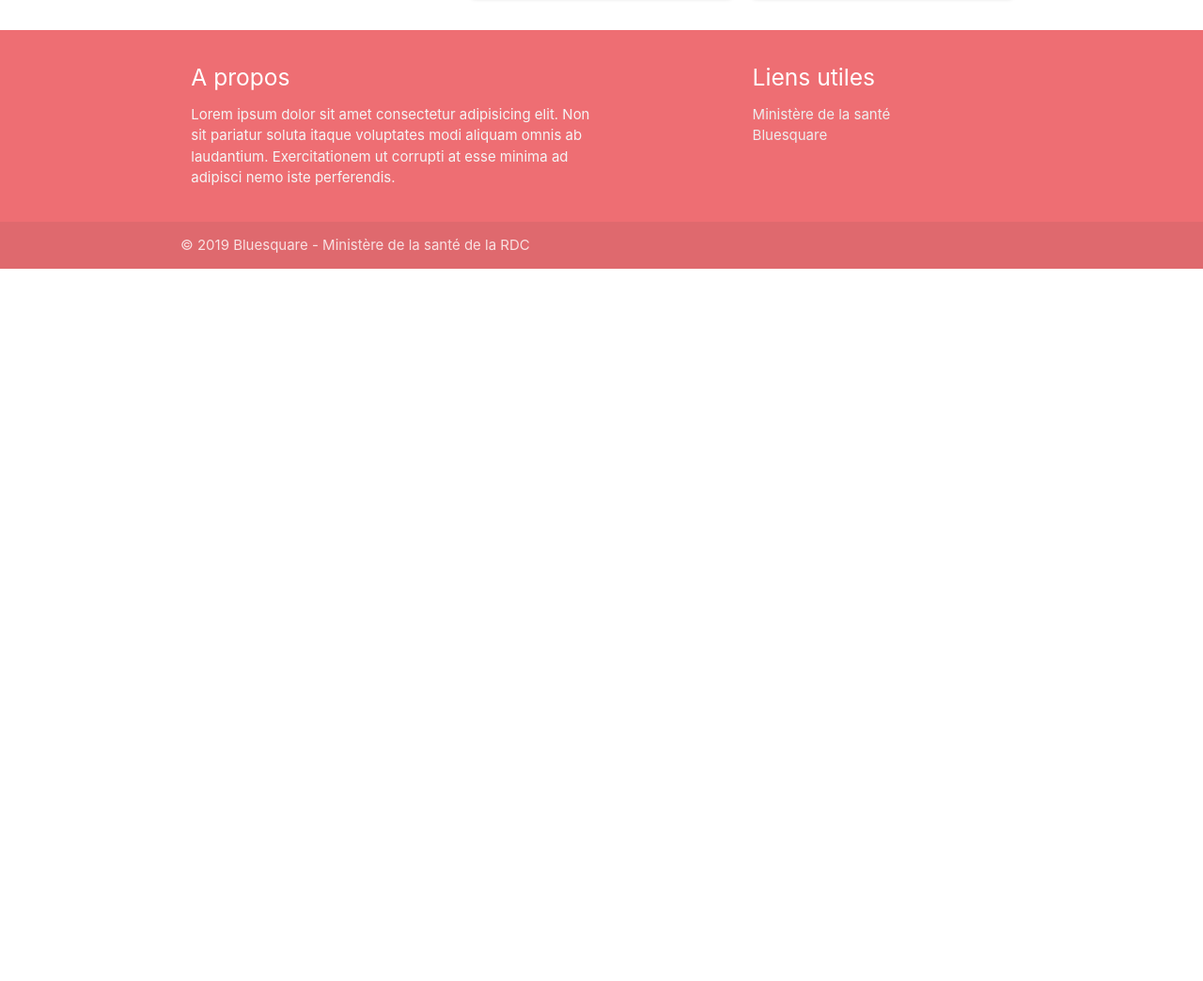
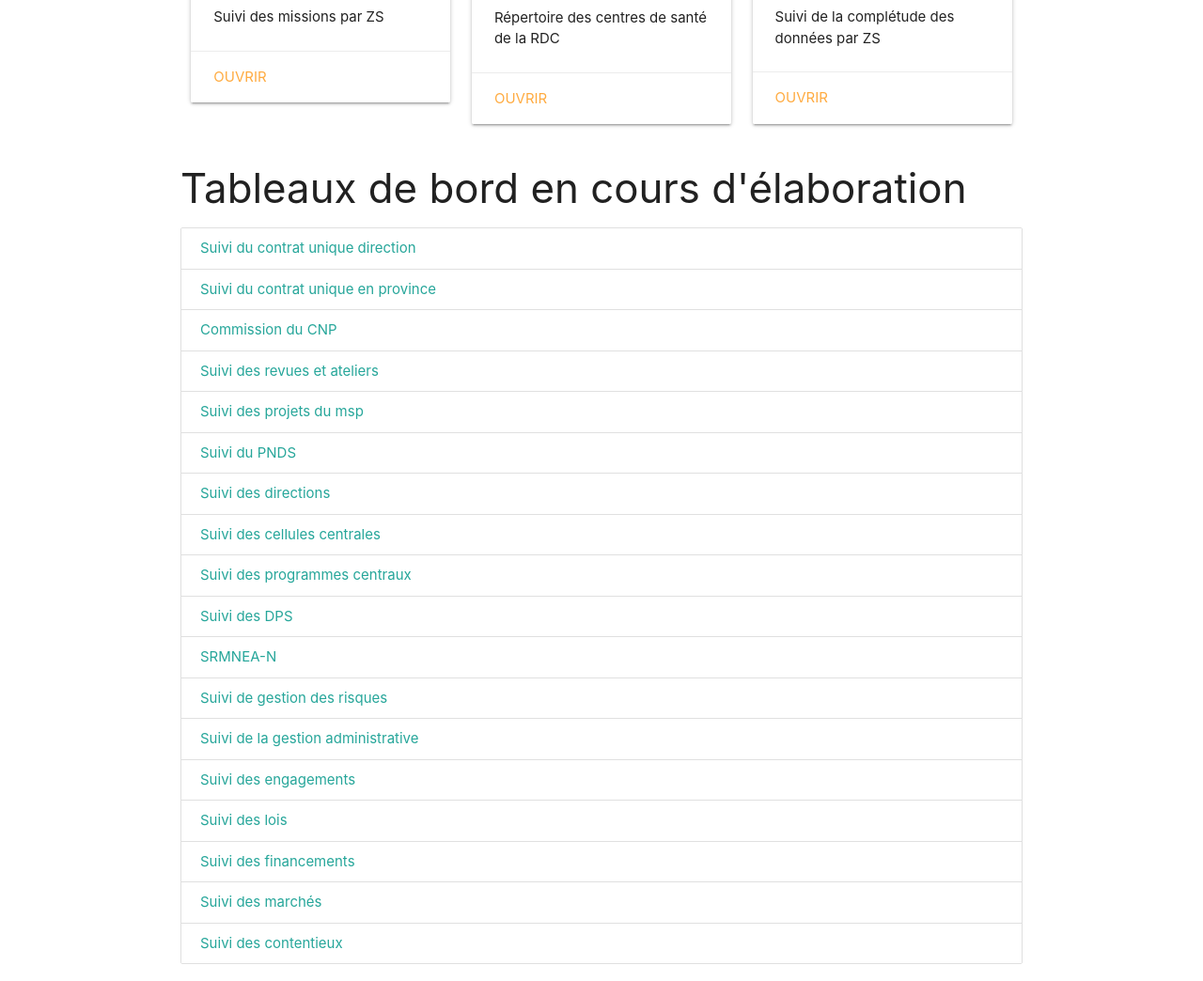
Before and after one commit to BLSQ/sg-cockpit, a plain HTML site: page index.html in a window 1280 px wide. Shown: the part 656-1700 px from the top of the page at 94% size. Before the commit the page ends 942 px from the top, so only its background shows below. Drawn offline with nearby package versions, Linux system fonts and the light colour scheme.

Commit message:
Update index.html

```diff
--- a/index.html
+++ b/index.html
@@ -13,6 +13,7 @@
       href="https://fonts.googleapis.com/icon?family=Material+Icons"
       rel="stylesheet"
     />
+    <link rel="stylesheet" href="./css/style.css">
     <script src="https://cdnjs.cloudflare.com/ajax/libs/materialize/1.0.0/js/materialize.min.js"></script>
   </head>
   <body>
@@ -32,8 +33,10 @@
     <div class="container">
       <div class="row">
         <h1>SG Cockpit</h1>
+        <p>Tableaux de bord du Cockpit du secrétariat général. Cet outil développé par les équipes du Secrétaire Général est en construction, et en amélioration continue. </p>
       </div>
       <div class="row">
+         <h3>Tableaux de bord</h3>
         <div class="col s4">
           <div class="card">
             <div class="card-image">
@@ -47,7 +50,7 @@
             </div>
             <div class="card-action">
               <a
-                href="https://docs.google.com/spreadsheets/d/1buKfJSVf2RW7LHNcOePArvbvSoWLfwksERVxr-RIIYc/edit?usp=drive_web&ouid=115253071374331147492"
+                href="https://docs.google.com/forms/d/e/1FAIpQLSc1RWoM6ahV2ah7xFtBZSsXWk6pylohqKZanxQTpjpjJm5CSg/viewform"
                 target="_blank"
                 >Ouvrir</a
               >
@@ -86,12 +89,36 @@
             <div class="card-action">
               <a
                 target="_blank"
-                href="https://eu-west-1a.online.tableau.com/#/site/bluesquare/views/SNISDRCCompletenessDashboard/Dashboard?:iid=1"
+                href="https://public.tableau.com/profile/michael.matiashe#!/vizhome/IHPCompletenessDashboard/Dashboard?publish=yes"
                 >Ouvrir</a
               >
             </div>
           </div>
         </div>
+      </div>
+
+      <div class="row">
+          <h3>Tableaux de bord en cours d'élaboration</h3>
+          <div class="collection">
+              <a href="#!" class="collection-item">Suivi du contrat unique direction</a>
+              <a href="#!" class="collection-item">Suivi du contrat unique en province</a>
+              <a href="#!" class="collection-item">Commission du CNP</a>
+              <a href="#!" class="collection-item">Suivi des revues et ateliers</a>
+              <a href="#!" class="collection-item">Suivi des projets du msp</a>
+              <a href="#!" class="collection-item">Suivi du PNDS</a>
+              <a href="#!" class="collection-item">Suivi des directions</a>
+              <a href="#!" class="collection-item">Suivi des cellules centrales</a>
+              <a href="#!" class="collection-item">Suivi des programmes centraux</a>
+              <a href="#!" class="collection-item">Suivi des DPS</a>
+              <a href="#!" class="collection-item">SRMNEA-N</a>
+              <a href="#!" class="collection-item">Suivi de gestion des risques</a>
+              <a href="#!" class="collection-item">Suivi de la gestion administrative</a>
+              <a href="#!" class="collection-item">Suivi des engagements</a>
+              <a href="#!" class="collection-item">Suivi des lois</a>
+              <a href="#!" class="collection-item">Suivi des financements</a>
+              <a href="#!" class="collection-item">Suivi des marchés</a>
+              <a href="#!" class="collection-item">Suivi des contentieux</a>
+       </div>
       </div>
     </div>
     <footer class="page-footer">
```
